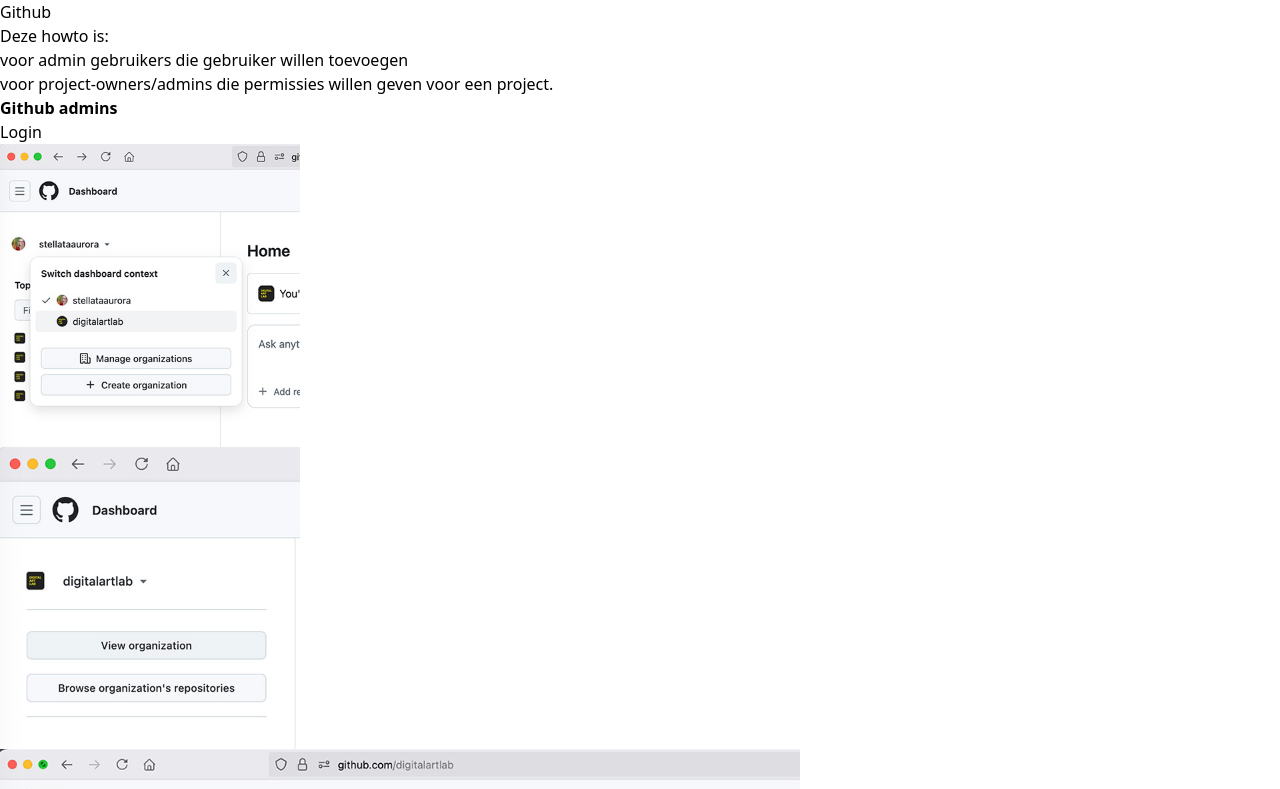
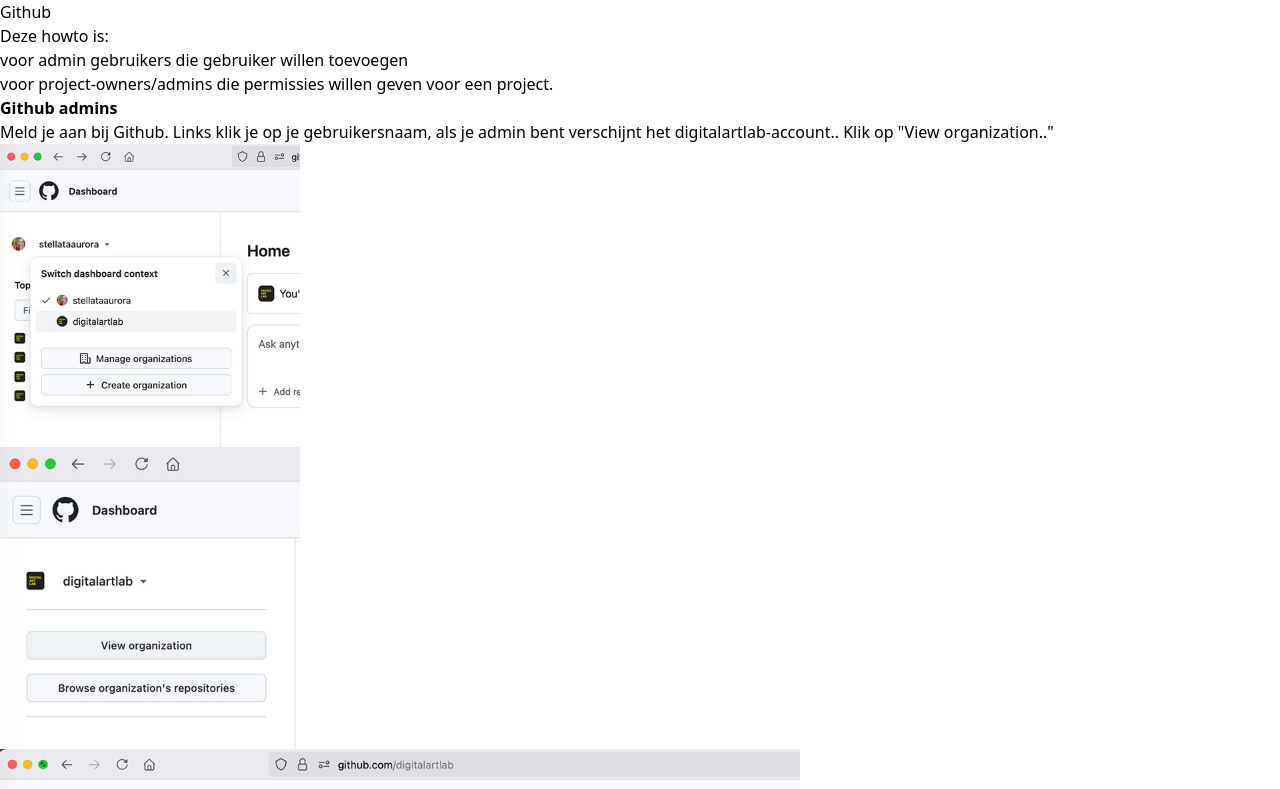
Before and after one commit to digitalartlab/dal-documentation, a Next.js app: page /metafolder/github in a window 1280 px wide. Shown: the top 789 px of the page. Built offline with nearby package versions, Linux system fonts and the light colour scheme.

Commit message:
Update github.mdx

```diff
--- a/pages/metafolder/github.mdx
+++ b/pages/metafolder/github.mdx
@@ -9,10 +9,11 @@
 
 **Github admins**
 
-Login
-[<img src="/assets/meta/11-gh01.jpg" width="300"/>]()
+Meld je aan bij Github. Links klik je op je gebruikersnaam, als je admin bent verschijnt
+het digitalartlab-account..
+Klik op "View organization.."
 
-[<img src="/assets/meta/12-gh02.jpg" width="300"/>]()
+[<img src="/assets/meta/11-gh01.jpg" width="300"/>]() [<img src="/assets/meta/12-gh02.jpg" width="300"/>]()
 
 [<img src="/assets/meta/14-gh04.jpg" width="800"/>]()
 
```
